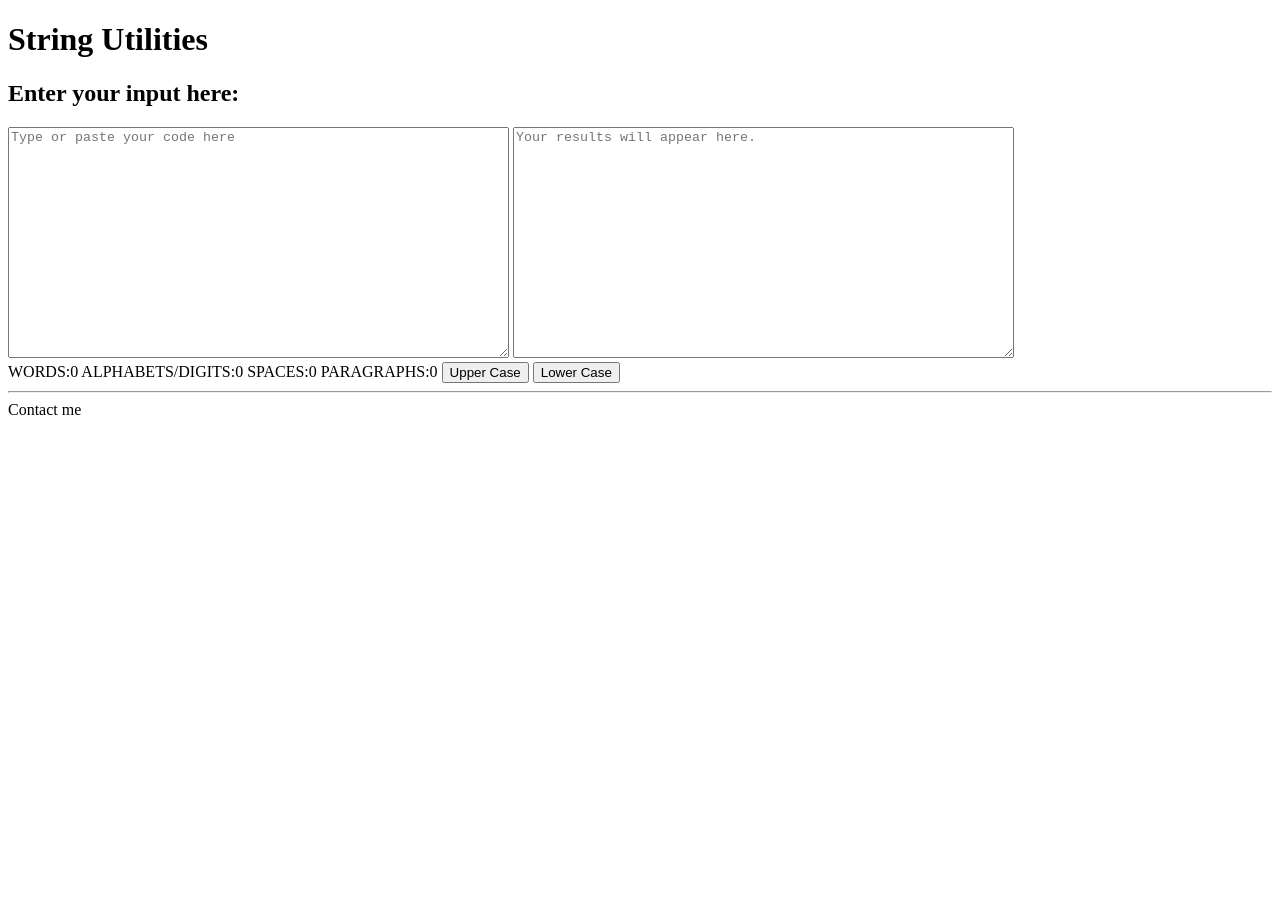
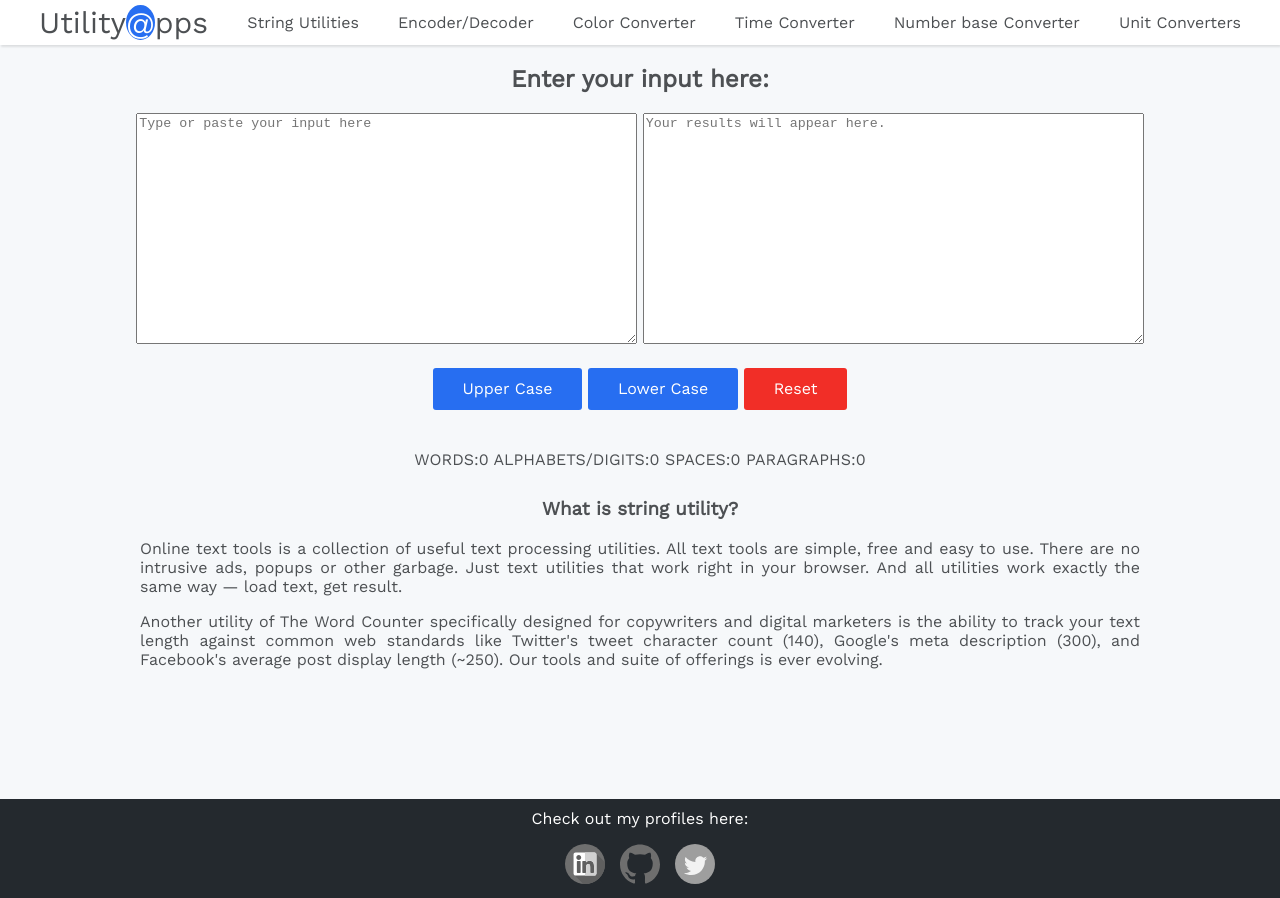
Before and after one commit to subham2107/String-Utilities, a plain HTML site: page stringUtilities.html in a window 1280 px wide. Before the commit the page ends 800 px from the top, so only its background shows below. Drawn offline with nearby package versions, Linux system fonts and the light colour scheme.

Commit message:
changed design

```diff
--- /dev/null
+++ b/commonstyles.css
@@ -0,0 +1,160 @@
+body{
+    margin:0;
+    background-color: #f6f8fa;
+    font-family: 'Work Sans', sans-serif;
+    color:rgb(77, 80, 83);
+}
+#encode-button,
+#decode-button,
+#generate-button,
+#convert-button,
+#upper-button,
+#lower-button{
+    background-color: #276ef1;
+    color: #fff;
+    font-size: 16px;
+    line-height: 1.4;
+    padding: 10px 30px;
+    border-radius: 3px;
+    cursor: pointer;
+    border: none;
+    font-family: inherit;
+
+}
+
+#reset-button {
+  background-color: #f12e27;
+  color: #fff;
+  font-size: 16px;
+  line-height: 1.4;
+  padding: 10px 30px;
+  border-radius: 3px;
+  cursor: pointer;
+  border: none;
+  font-family: inherit;
+
+}
+  .dropdown-content a {
+    display: block;
+    text-decoration: none;
+    min-width: 180px;
+    padding-left: 10px;
+    padding-right: 10px;
+    line-height: 40px;
+    color:#555555;
+    background-color: #f6f8fa;
+    box-shadow: 1px 2px 2px rgb(0 0 0 / 10%), -1px -1px 2px rgb(0 0 0 / 8%);
+  }
+
+  .dropdown-content{
+    display: none;
+  }
+
+  .dropdown-nav:hover .dropdown-content{
+        display: block;
+        position: absolute;
+  }
+
+  .dropdown-nav:hover{
+    cursor: pointer;
+    color:#388bfd;
+  }
+
+  .other-websites a {
+    color:rgb(77, 80, 83);
+    text-decoration: none;
+  }
+
+  .other-websites a:hover{
+    color:#388bfd;
+    text-decoration:underline;
+  }
+
+  .navbar {
+    /*added flex wrap..change in all*/
+        display: flex;
+        justify-content: space-evenly;
+        align-items: center;
+        flex-wrap: wrap;
+        align-content: center;
+        line-height: 45px;
+        background-color: white;
+        position: sticky;
+        top: 0;
+        box-shadow: 1px 2px 2px rgb(0 0 0 / 10%), -1px -1px 2px rgb(0 0 0 / 8%);
+
+  }
+
+  /*.main-content{
+    display:flex;
+    justify-content: center;
+    flex-direction: column;
+    align-items: center;
+   /* max-height: 600px;
+    min-height: 600px;
+    max-width: 600px;
+    min-width: 600px;
+    margin: 0 auto;
+    display:inline;
+    margin: 0 auto;
+  } */
+
+  .main-content{
+    text-align: center;
+  }
+
+  .dropdown-arrow{
+    height: 10px;
+    width: 10px
+  }
+
+
+  .content-info{
+    margin: auto;
+    max-width: 1000px;
+  }
+
+  .content-info a{
+    color:rgb(77, 80, 83);;
+    text-decoration: none;
+  }
+  .content-info a:hover{
+    text-decoration:underline;
+
+  }
+
+  .footer-wrapper{
+    min-height: 45px;
+  }
+
+  .non-footer {
+    min-height: calc(100vh - 17px);
+  }
+
+  .footer-logo{
+    padding-bottom: 10px;
+  }
+
+  .footer-logo img{
+    height: 40px;
+    width: 40px;
+    filter: grayscale(100%);
+  }
+
+  .footer-logo img:hover{
+    filter: grayscale(0%);
+
+  }
+
+  @media screen and (max-width: 925px){
+
+  textarea{
+    height: 100px;
+    width: 300px;
+
+  }
+  .content-info{
+    margin: auto;
+    max-width: 500px;
+  }
+}
--- a/stringUtilities.html
+++ b/stringUtilities.html
@@ -4,35 +4,78 @@
   <meta charset="UTF-8">
   <meta http-equiv="X-UA-Compatible" content="IE=edge">
   <meta name="viewport" content="width=device-width, initial-scale=1.0">
+  <link rel="stylesheet" href="commonstyles.css">
+  <link rel="preconnect" href="https://fonts.gstatic.com">
+<link href="https://fonts.googleapis.com/css2?family=Work+Sans:wght@300;400&display=swap" rel="stylesheet">
   <script defer src="stringUtilities.js"></script>
   <title>String Utilities</title>
 </head>
 <body>
-  <header>
-    <h1>String Utilities</h1>
-  </header>
+  <div class="non-footer">
+    <header class="navbar">
+      <div style="font-size: 30px;"><a style="color:rgb(77, 80, 83);text-decoration: none;" href="https://my-utility-tools.netlify.app/" target="_blank">Utility<span style="background-color: rgb(39, 110, 241);color:white;border-radius: 50%;">@</span>pps</a></div>
+      <div class="other-websites">
+        <a href="#">String Utilities</a>
+      </div>
 
-  <nav>
+        <div class="other-websites">
+          <a href="https://my-encoder-decoder.netlify.app/base64encode" target="_blank">Encoder/Decoder</a>
+        </div>
+        <div class="other-websites">
+          <a href="https://my-color-converter.netlify.app/rgb-hex" target="_blank">Color Converter</a>
+        </div>
+        <div class="other-websites">
+          <a href="https://my-time-stamp-converter.netlify.app/humantoepoch" target="_blank">Time Converter</a>
+        </div>
+        <div class="other-websites">
+          <a href="https://my-number-base-converter.netlify.app/decimaltobinary" target="_blank">Number base Converter</a>
+        </div>
 
-  </nav>
+        <div class="other-websites">
+          <a href="#" >Unit Converters</a>
+        </div >
+    </header>
 
-  <main>
+  <main class="main-content">
     <h2>Enter your input here:</h2>
-    <textarea type="text" id="input" placeholder="Type or paste your code here" rows="15" cols="60"></textarea>
-    <textarea type="text" id="output" placeholder="Your results will appear here." rows="15" cols="60"></textarea>
-    <br>
+    <div style="margin-bottom:20px;">
+    <textarea type="text" id="input" placeholder="Type or paste your input here" rows="15" cols="60"></textarea>
+    <textarea type="text" id="output" placeholder="Your results will appear here." rows="15" cols="60" readonly></textarea>
+    </div>
+    <input type="button" id="upper-button" value="Upper Case">
+    <input type="button" id="lower-button" value="Lower Case">
+    <input type="button" id="reset-button" value="Reset">
+    <div style="margin-top:40px;">
     <label for="words">WORDS:<span id="words">0</span></label>
     <label for="alpha">ALPHABETS/DIGITS:<span id="alpha">0</span></label>
     <label for="spaces">SPACES:<span id="spaces">0</span></label>
     <label for="paragraphs">PARAGRAPHS:<span id="paragraphs">0</span></label>
-    <input type="button" id="upper-button" value="Upper Case">
-    <input type="button" id="lower-button" value="Lower Case">
+  </div>
   </main>
-  <hr>
+  <section>
+    <div class="content-info" style="text-align: justify;">
+    <h3 style="padding-top: 10px;text-align: center;">What is string utility?</h3>
+    <p>Online text tools is a collection of useful text processing utilities.
+      All text tools are simple, free and easy to use.
+      There are no intrusive ads, popups or other garbage.
+      Just text utilities that work right in your browser.
+      And all utilities work exactly the same way — load text, get result.</p>
+    <p>Another utility of The Word Counter specifically designed for copywriters and digital marketers is the ability to track your text length against common web standards like Twitter's tweet character count (140), Google's meta description (300), and Facebook's average post display length (~250). Our tools and suite of offerings is ever evolving.</p></div>
+    </section>
 
-  <footer>
-    Contact me
-  </footer>
+  </div>
+  <div class="footer-wrapper">
+    <footer style="background-color:#24292e;">
+      <div class="footer-info" style="text-align: center;color:white;">
+        <p style="padding-top: 10px;">Check out my profiles here:</p>
+         <div class="footer-logo" >
+           <a href="https://www.linkedin.com/in/subham-mitra/" target="_blank"><img src="Images/linkedin.svg"></a>
+           <a style="margin-left: 10px;margin-right: 10px;" href="https://github.com/subham2107" target="_blank"><img src="Images/github.svg"></a>
+           <a href="https://twitter.com/subham2107" target="_blank"><img src="Images/twitter.svg"></a>
+          </div>
+      </div>
+    </footer>
+    </div>
 
 </body>
 </html>
--- a/stringUtilities.js
+++ b/stringUtilities.js
@@ -6,6 +6,17 @@ const spaces=document.querySelector('#spaces');
 const paragraphs=document.querySelector('#paragraphs');
 const lowerButton=document.querySelector('#lower-button');
 const upperButton=document.querySelector('#upper-button');
+const resetButton=document.querySelector('#reset-button');
+
+resetButton.addEventListener('click',()=>{
+  output.value = "";
+  input.value = "";
+  words.innerHTML=0;
+  characters.innerHTML=0;
+  spaces.innerHTML=0;
+  paragraphs.innerHTML=0;
+
+});
 
 
 function spaceCount(x)
```
Also changed, not shown: Images/down-arrow.svg (added), Images/github.svg (added), Images/linkedin.svg (added), Images/twitter.svg (added), 1 other file.
